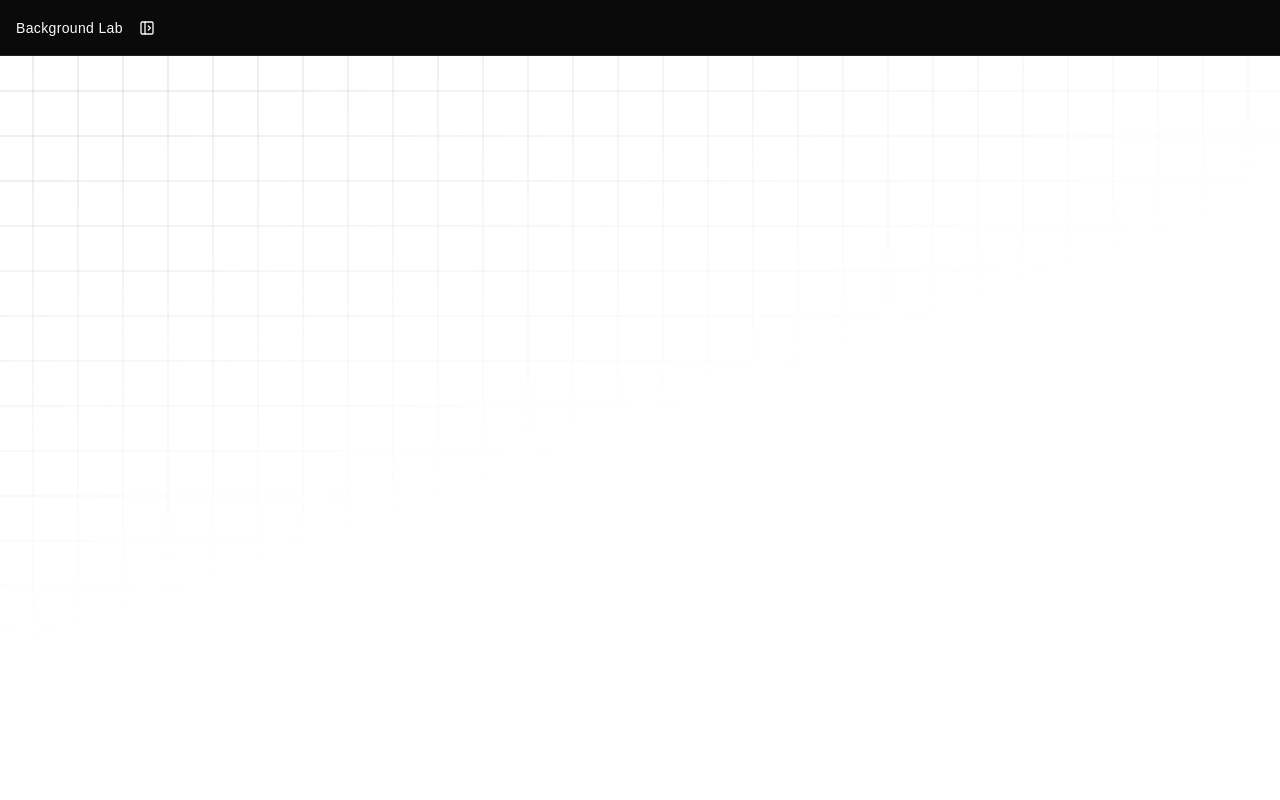
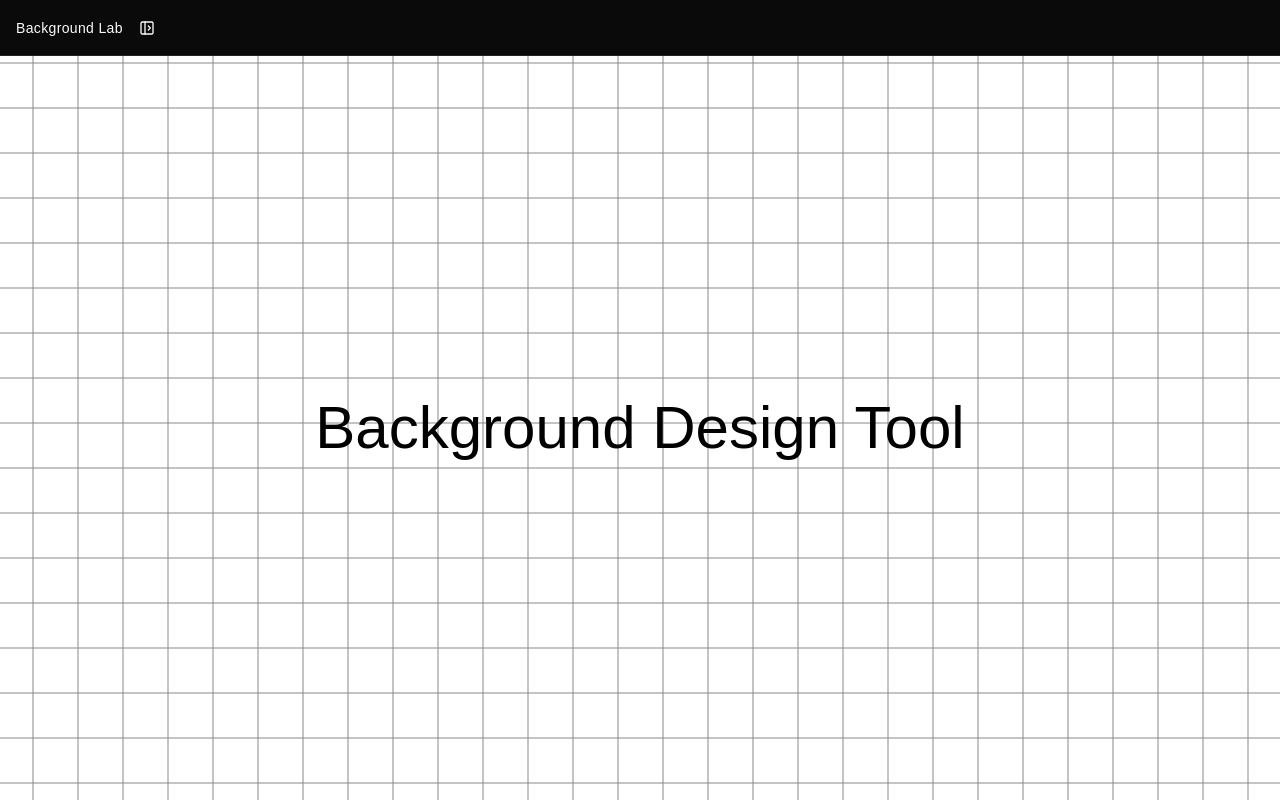
Before and after one commit to vgarmes/bg-lab, a React (Vite) app: page / in a window 1280 px wide. Built offline with nearby package versions, Linux system fonts and the light colour scheme.

Commit message:
feat: add effects and presets

```diff
--- a/src/App.tsx
+++ b/src/App.tsx
@@ -1,61 +1,51 @@
 import { useState } from "react";
-import { Label } from "./components/ui/label";
-import { Input } from "./components/ui/input";
 import { Switch } from "./components/ui/switch";
 import { SliderControl } from "./components/slider-control";
 import { Separator } from "./components/separator";
 import { SiteHeader } from "./components/site-header";
-import type { LinearMaskSettings, RadialMaskSettings } from "./types";
+import type { Config, Preset } from "./types";
 import { MaskControl } from "./components/mask-control";
 import { ColorPicker } from "./components/color-picker";
-
-function hexToRgba(hex: string, opacity: number): string {
-  const r = parseInt(hex.slice(1, 3), 16);
-  const g = parseInt(hex.slice(3, 5), 16);
-  const b = parseInt(hex.slice(5, 7), 16);
-  return `rgba(${r}, ${g}, ${b}, ${opacity / 100})`;
-}
+import { hexToRgba } from "./utils";
+import { DEFAULT_CONFIG, PRESETS } from "./presets";
 
 function App() {
-  const [backgroundColor, setBackgroundColor] = useState("#ffffff");
+  const [selectedPreset, setSelectedPreset] = useState<Preset | null>(null);
   const [isPanelOpen, setIsPanelOpen] = useState(false);
-  const [gridEnabled, setGridEnabled] = useState(true);
-  const [gridSize, setGridSize] = useState(45);
-  const [lineColor, setLineColor] = useState("#888888");
-  const [lineOpacity, setLineOpacity] = useState(30);
+  const [config, setConfig] = useState<Config>(DEFAULT_CONFIG);
 
-  const [maskEnabled, setMaskEnabled] = useState(true);
-  const [maskType, setMaskType] = useState<"linear" | "radial">("linear");
+  function setGrid(patch: Partial<Config["grid"]>) {
+    setConfig((prev) => ({ ...prev, grid: { ...prev.grid, ...patch } }));
+  }
 
-  const [linearMask, setLinearMask] = useState<LinearMaskSettings>({
-    angle: -20,
-    stop: 50,
-  });
-  const [radialMask, setRadialMask] = useState<RadialMaskSettings>({
-    rx: 80,
-    ry: 50,
-    posX: 50,
-    posY: 0,
-    innerStop: 70,
-    outerStop: 110,
-  });
+  function setMask(patch: Partial<Config["mask"]>) {
+    setConfig((prev) => ({ ...prev, mask: { ...prev.mask, ...patch } }));
+  }
 
-  const line = hexToRgba(lineColor, lineOpacity);
+  const { backgroundColor, grid, mask } = config;
+
+  const line = hexToRgba(grid.lineColor, grid.lineOpacity);
 
   const maskGradient =
-    maskType === "linear"
-      ? `linear-gradient(${linearMask.angle}deg, transparent ${linearMask.stop}%, white)`
-      : `radial-gradient(ellipse ${radialMask.rx}% ${radialMask.ry}% at ${radialMask.posX}% ${radialMask.posY}%, #000 ${radialMask.innerStop}%, transparent ${radialMask.outerStop}%)`;
+    mask.type === "linear"
+      ? `linear-gradient(${mask.linear.angle}deg, transparent ${mask.linear.stop}%, white)`
+      : `radial-gradient(ellipse ${mask.radial.rx}% ${mask.radial.ry}% at ${mask.radial.posX}% ${mask.radial.posY}%, #000 ${mask.radial.innerStop}%, transparent ${mask.radial.outerStop}%)`;
 
   const bgStyle: React.CSSProperties = {
-    background: gridEnabled
-      ? `linear-gradient(90deg, ${line} 1px, transparent 1px ${gridSize}px) 50% 50% / ${gridSize}px ${gridSize}px,
-         linear-gradient(${line} 1px, transparent 1px ${gridSize}px) 50% 50% / ${gridSize}px ${gridSize}px`
+    background: grid.enabled
+      ? `linear-gradient(90deg, ${line} ${grid.lineThickness}px, transparent ${grid.lineThickness}px ${grid.size}px) 50% 50% / ${grid.size}px ${grid.size}px,
+         linear-gradient(${line} ${grid.lineThickness}px, transparent ${grid.lineThickness}px ${grid.size}px) 50% 50% / ${grid.size}px ${grid.size}px`
       : "none",
-    ...(maskEnabled && {
+    ...(mask.enabled && {
       WebkitMask: maskGradient,
       mask: maskGradient,
     }),
+  };
+
+  const handleApplyPreset = (preset: Preset) => {
+    setSelectedPreset(preset);
+    const { name: _name, ...presetConfig } = preset;
+    setConfig(presetConfig);
   };
 
   return (
@@ -72,10 +62,42 @@ function App() {
           >
             <div className="h-full flex flex-col p-4 overflow-hidden">
               <div className="h-ful overflow-y-auto overflow-x-hidden [scrollbar-width:none] [-ms-overflow-style:none] [&::-webkit-scrollbar]:hidden @container space-y-4">
+                Presets
+                <div className="relative rounded-md border border-border p-1 group">
+                  <div className="flex flex-col overflow-visible h-50">
+                    <div className="flex-1 overflow-y-auto overflow-x-hidden px-0 pb-0 min-h-0 grid grid-cols-3 gap-2">
+                      {PRESETS.map((preset) => (
+                        <button
+                          key={preset.name}
+                          onClick={() => {
+                            handleApplyPreset(preset);
+                          }}
+                          className="rounded-md border-2 w-full p-1 overflow-hidden transition-all cursor-pointer aspect-square border-transparent hover:border-muted-foreground/50 bg-muted/30 aria-pressed:border-foreground"
+                          aria-pressed={preset.name === selectedPreset?.name}
+                          title={preset.name}
+                        >
+                          <img
+                            className="w-full h-full object-contain"
+                            src="https://efecto.app/thumbnails/duck.png"
+                          />
+                        </button>
+                      ))}
+                    </div>
+                  </div>
+                </div>
+              </div>
+            </div>
+          </aside>
+          <aside
+            data-open={isPanelOpen}
+            className="absolute right-0 top-0 bottom-0 w-70 bg-background/95 backdrop-blur-sm border-r transition-transform duration-300 ease-in-out z-10 translate-x-0 data-[open=false]:translate-x-full"
+          >
+            <div className="h-full flex flex-col p-4 overflow-hidden">
+              <div className="h-ful overflow-y-auto overflow-x-hidden [scrollbar-width:none] [-ms-overflow-style:none] [&::-webkit-scrollbar]:hidden @container space-y-4">
                 <ColorPicker
                   label="Background"
                   color={backgroundColor}
-                  onColorChange={setBackgroundColor}
+                  onColorChange={(v) => setConfig((prev) => ({ ...prev, backgroundColor: v }))}
                 />
 
                 <Separator />
@@ -85,23 +107,32 @@ function App() {
                     Grid
                   </h3>
                   <Switch
-                    checked={gridEnabled}
-                    onCheckedChange={(checked) => setGridEnabled(checked)}
+                    checked={grid.enabled}
+                    onCheckedChange={(checked) => setGrid({ enabled: checked })}
                   />
                 </div>
                 <SliderControl
                   label="Size"
-                  value={gridSize}
-                  onValueChange={setGridSize}
+                  value={grid.size}
+                  onValueChange={(v) => setGrid({ size: v })}
                   min={10}
                   max={100}
                   step={1}
                 />
 
                 <SliderControl
+                  label="Thickness"
+                  value={grid.lineThickness}
+                  onValueChange={(v) => setGrid({ lineThickness: v })}
+                  min={1}
+                  max={10}
+                  step={1}
+                />
+
+                <SliderControl
                   label="Opacity"
-                  value={lineOpacity}
-                  onValueChange={setLineOpacity}
+                  value={grid.lineOpacity}
+                  onValueChange={(v) => setGrid({ lineOpacity: v })}
                   min={0}
                   max={100}
                   step={1}
@@ -109,29 +140,35 @@ function App() {
 
                 <ColorPicker
                   label="Color"
-                  color={lineColor}
-                  onColorChange={setLineColor}
+                  color={grid.lineColor}
+                  onColorChange={(v) => setGrid({ lineColor: v })}
                 />
 
                 <Separator />
 
                 <MaskControl
-                  linearMask={linearMask}
-                  radialMask={radialMask}
-                  maskEnabled={maskEnabled}
-                  maskType={maskType}
-                  onMaskEnabledChange={setMaskEnabled}
-                  onMaskTypeChange={(type) => setMaskType(type)}
-                  onLinearMaskChange={setLinearMask}
-                  onRadialMaskChange={setRadialMask}
+                  linearMask={mask.linear}
+                  radialMask={mask.radial}
+                  maskEnabled={mask.enabled}
+                  maskType={mask.type}
+                  onMaskEnabledChange={(v) => setMask({ enabled: v })}
+                  onMaskTypeChange={(v) => setMask({ type: v })}
+                  onLinearMaskChange={(v) => setMask({ linear: v })}
+                  onRadialMaskChange={(v) => setMask({ radial: v })}
                 />
                 <Separator />
               </div>
             </div>
           </aside>
 
-          <div className="fixed inset-0 -z-10" style={{ backgroundColor }} />
-          <div className="absolute inset-0" style={bgStyle}></div>
+          <div className="fixed inset-0 -z-10" style={{ backgroundColor }}>
+            <div className="absolute inset-0" style={bgStyle}></div>
+          </div>
+          <div className="w-full h-full px-12 flex items-center justify-center">
+            <h1 className="text-6xl font-medium text-black">
+              Background Design Tool
+            </h1>
+          </div>
         </div>
       </div>
     </div>
--- /dev/null
+++ b/src/components/effects/grain.tsx
@@ -0,0 +1,13 @@
+export function Noise() {
+  return (
+    <div className="select-none opacity-[0.13] pointer-events-none z-10 -order-12 w-full h-full absolute top-0 left-0 overflow-hidden">
+      <div
+        style={{
+          backgroundImage:
+            "url(https://framerusercontent.com/images/6mcf62RlDfRfU61Yg5vb2pefpi4.png?width=256&height=256)",
+        }}
+        className="absolute inset-0 bg-repeat bg-center bg-size-[153.5px_auto]"
+      />
+    </div>
+  );
+}
--- /dev/null
+++ b/src/presets.ts
@@ -0,0 +1,82 @@
+import type { Config, Preset } from "./types";
+
+export const DEFAULT_CONFIG: Config = {
+  backgroundColor: "#ffffff",
+  grid: {
+    enabled: true,
+    size: 45,
+    lineColor: "#888888",
+    lineOpacity: 100,
+    lineThickness: 1,
+  },
+  mask: {
+    enabled: false,
+    type: "linear",
+    linear: { angle: -20, stop: 50 },
+    radial: {
+      rx: 80,
+      ry: 50,
+      posX: 50,
+      posY: 0,
+      innerStop: 70,
+      outerStop: 110,
+    },
+  },
+};
+export const PRESETS: Preset[] = [
+  {
+    name: "Modern Light",
+    backgroundColor: "#ffffff",
+    grid: {
+      enabled: true,
+      size: 45,
+      lineColor: "#000000",
+      lineThickness: 1,
+      lineOpacity: 10,
+    },
+    mask: {
+      ...DEFAULT_CONFIG.mask,
+      enabled: true,
+      type: "linear",
+      linear: {
+        angle: -20,
+        stop: 50,
+      },
+    },
+  },
+  {
+    name: "Modern Dark",
+    backgroundColor: "#000000",
+    grid: {
+      enabled: true,
+      size: 45,
+      lineColor: "#ffffff",
+      lineThickness: 1,
+      lineOpacity: 20,
+    },
+    mask: {
+      ...DEFAULT_CONFIG.mask,
+      enabled: true,
+      type: "linear",
+      linear: {
+        angle: -20,
+        stop: 50,
+      },
+    },
+  },
+  {
+    name: "Master System",
+    backgroundColor: "#ffffff",
+    grid: {
+      enabled: true,
+      size: 50,
+      lineColor: "#7d7d7d",
+      lineThickness: 2,
+      lineOpacity: 50,
+    },
+    mask: {
+      ...DEFAULT_CONFIG.mask,
+      enabled: false,
+    },
+  },
+];
--- a/src/types.ts
+++ b/src/types.ts
@@ -11,3 +11,22 @@ export interface RadialMaskSettings {
   innerStop: number;
   outerStop: number;
 }
+
+export interface Config {
+  backgroundColor: string;
+  grid: {
+    enabled: boolean;
+    size: number;
+    lineColor: string;
+    lineOpacity: number;
+    lineThickness: number;
+  };
+  mask: {
+    enabled: boolean;
+    type: "linear" | "radial";
+    linear: LinearMaskSettings;
+    radial: RadialMaskSettings;
+  };
+}
+
+export type Preset = Config & { name: string };
--- /dev/null
+++ b/src/utils.ts
@@ -0,0 +1,6 @@
+export function hexToRgba(hex: string, opacity: number): string {
+  const r = parseInt(hex.slice(1, 3), 16);
+  const g = parseInt(hex.slice(3, 5), 16);
+  const b = parseInt(hex.slice(5, 7), 16);
+  return `rgba(${r}, ${g}, ${b}, ${opacity / 100})`;
+}
```
Also changed, not shown: src/components/effects/crt.tsx (added, +54 -0 lines), src/assets/6mcf62RlDfRfU61Yg5vb2pefpi4.png (added), src/assets/framernoise.png (added).
